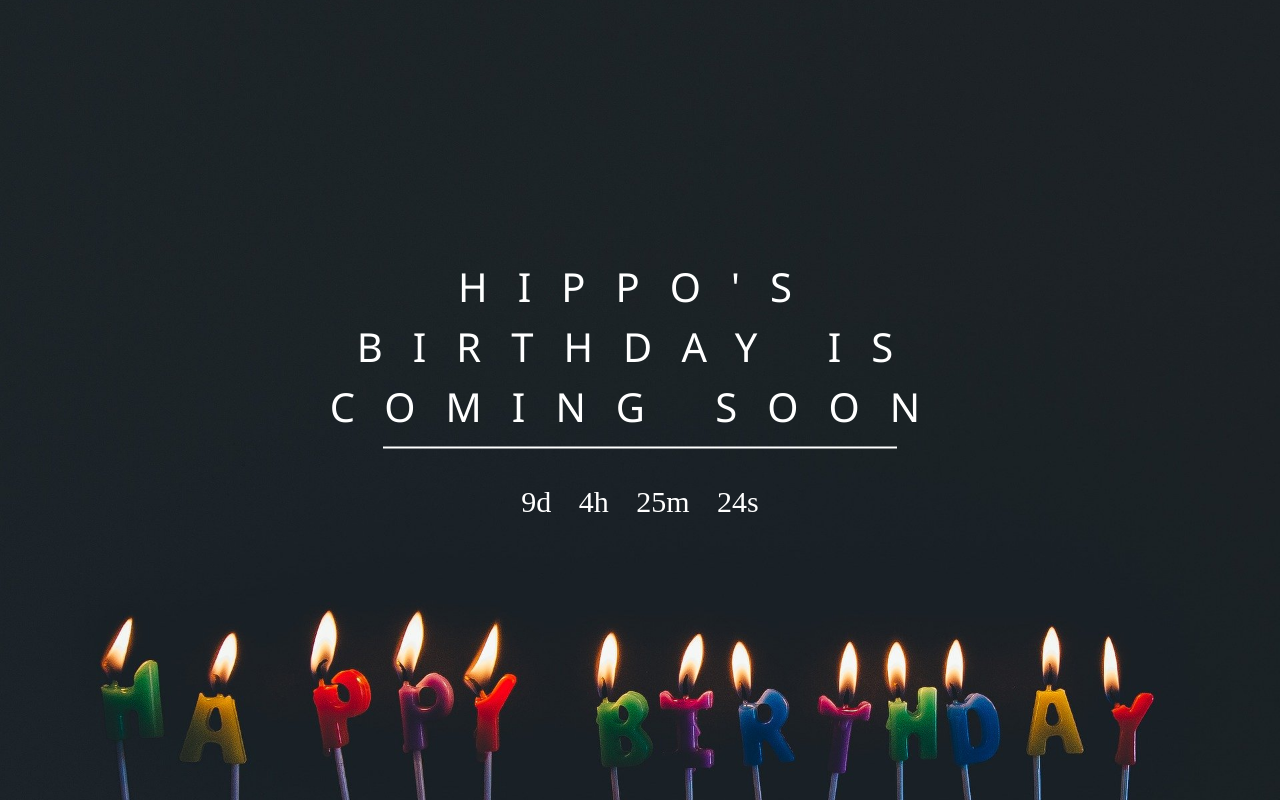
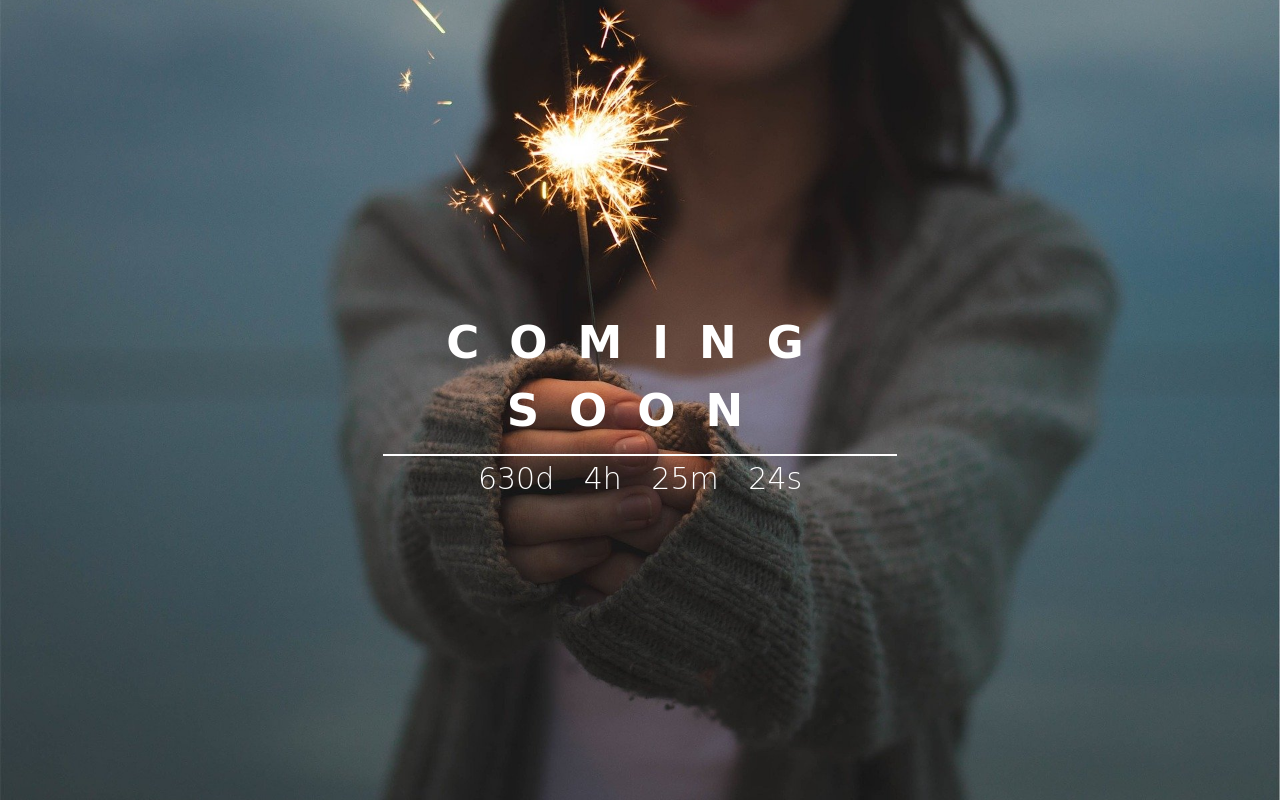
Before and after one commit to YoImYoseph/Coming-Soon-App, a plain HTML site: page index.html in a window 1280 px wide. Drawn offline with nearby package versions, Linux system fonts and the light colour scheme; a web font is replaced by a local one.

Commit message:
changed bgimg and coments

```diff
--- a/index.css
+++ b/index.css
@@ -1,3 +1,8 @@
+*{
+    margin: 0;
+    padding: 0;
+}
+
 body, html {
     height: 100%;
     margin: 0;
@@ -5,13 +10,12 @@ body, html {
 }
 
 .bgimg {
-    background: url("img/bgimg.jpg");
+    background: url("img/sampleimg.jpg");
     height: 100%;
     background-position: center;
     background-size: cover;
     position: relative;
     color: #fff;
-    font-family: Prime;
 }
 
 .middle {
@@ -23,14 +27,17 @@ body, html {
 }
 
 h1 {
-    font-size: 40px;
+    font-size: 3em;
     letter-spacing: 30px;
     font-weight: 100;
+    font-family: cursive;
+    font-weight: bold;
 }
 
 #demo {
     font-weight: lighter;
     word-spacing: 20px;
+    font-family: cursive;
 }
 
 hr {
--- a/index.html
+++ b/index.html
@@ -6,14 +6,14 @@
     <meta name="viewport" content="width=device-width, initial-scale=1">
     <script src="https://kit.fontawesome.com/b3551683d3.js" crossorigin="anonymous"></script>
     <link rel="stylesheet" href="https://www.w3schools.com/w3css/4/w3.css">
-    <link href="https://fonts.googleapis.com/css?family=Bree+Serif&display=swap" rel="stylesheet">
+    <link href="https://fonts.googleapis.com/css?family=Liu+Jian+Mao+Cao|Noto+Sans+KR&display=swap" rel="stylesheet">
     <link rel="stylesheet" href="index.css">
 
 </head>
 <body>
     <div class="bgimg">
         <div class="middle">
-            <h1>HIPPO'S BIRTHDAY IS COMING SOON</h1>
+            <h1>COMING SOON</h1>
             <hr>
             <p id="demo" style="font-size: 30px"></p>
         </div>
--- a/index.js
+++ b/index.js
@@ -1,4 +1,4 @@
-var countDownDate = new Date("Mar 30, 2020 00:00:00").getTime();
+var countDownDate = new Date("Dec 11, 2021 00:00:00").getTime();
 
 var counDownFunction = setInterval(function() {
 
@@ -15,6 +15,6 @@ document.getElementById("demo").innerHTML = days + "d " + hours + "h " + minutes
 
 if(distance < 0) {
     clearInterval(counDownFunction);
-    document.getElementById("demo").innerHTML = "YAY! HAPPY BIRTHDAY!";
+    document.getElementById("demo").innerHTML = "YAY! HAPPY BIRTHDAY FOR MYSELF!!";
 }
 },1000);
```
Also changed, not shown: img/brdayimg.jpg (renamed from img/bgimg.jpg), img/sampleimg.jpg (added).
